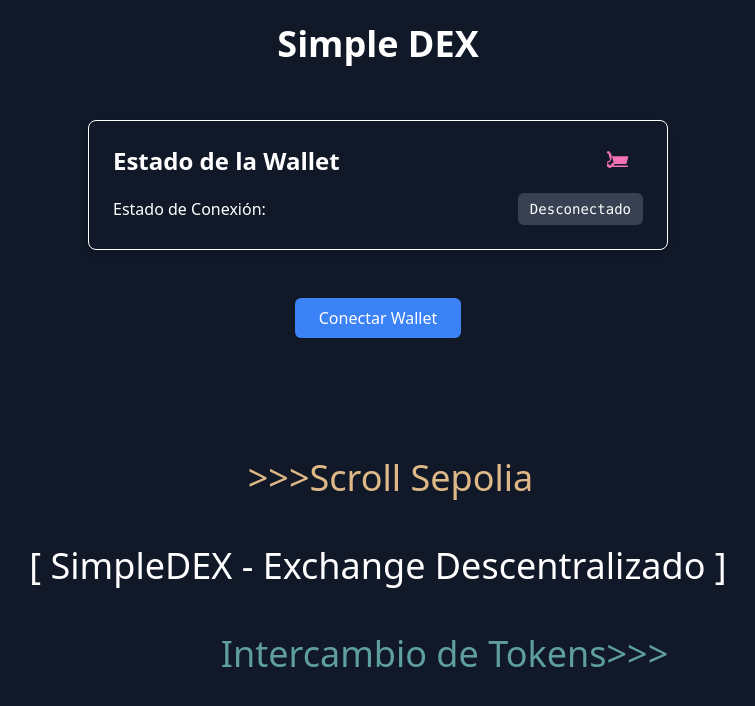
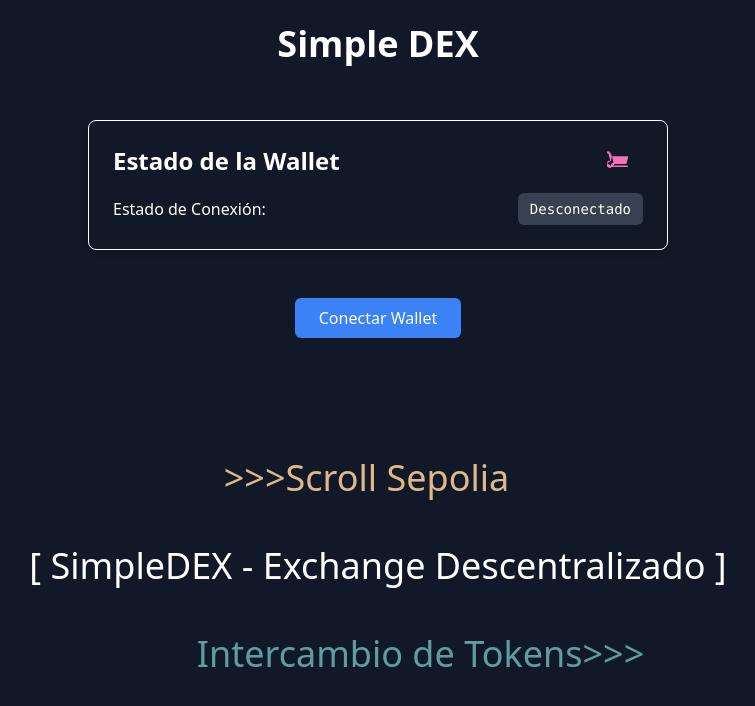
Before and after one commit to ferwargit/simple-dex-frontend, a website with bundled scripts: page src/index.html in a window 1280 px wide. Shown: the whole page, without its empty margins (262-1017 px from the left). Built offline with nearby package versions, Linux system fonts and the light colour scheme; some icons are missing.

Commit message:
ajuste animación

```diff
--- a/src/index.html
+++ b/src/index.html
@@ -83,7 +83,7 @@
         </div>
 
         <!-- Contenedor de animaciones -->
-        <div id="animationsContainer" class="relative">
+        <div id="animationsContainer" class="w-screen relative left-1/2 right-1/2 ml-[-50vw] mr-[-50vw]">
 
             <br>
             <br>
```
